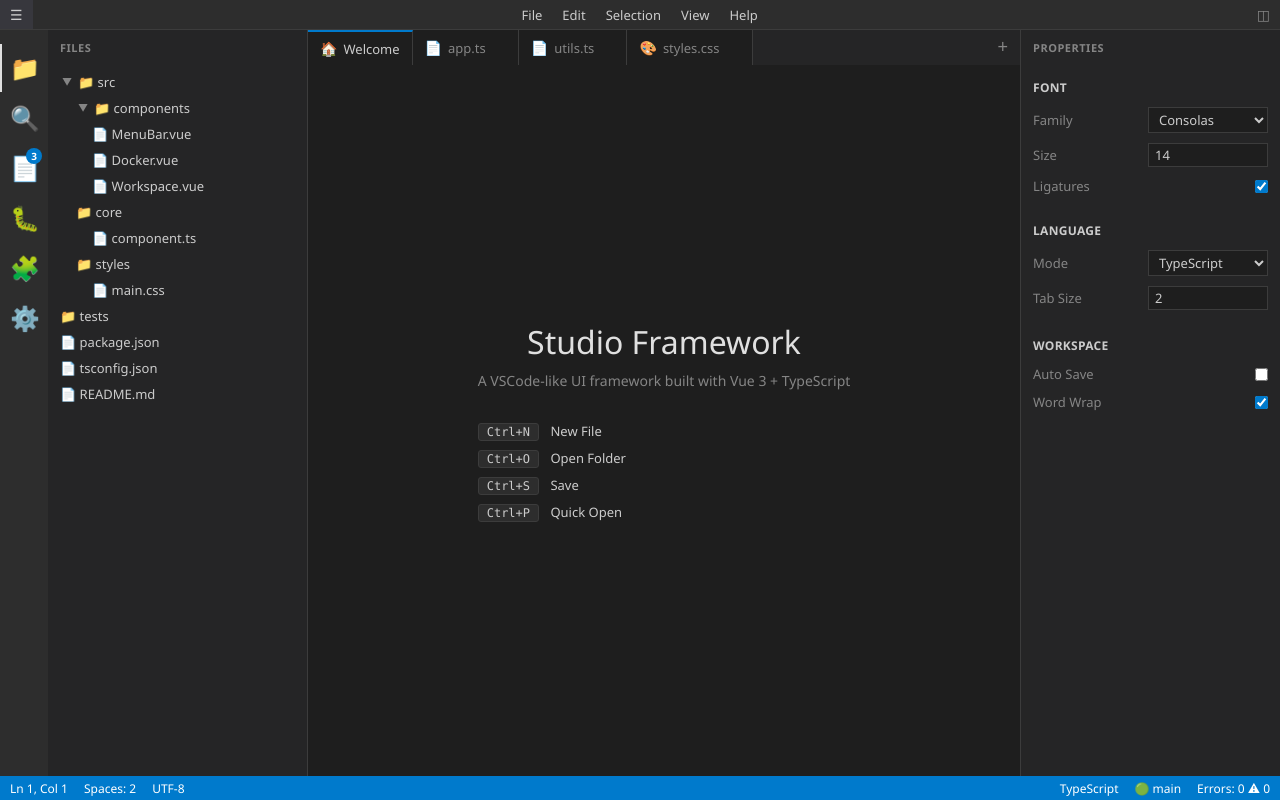
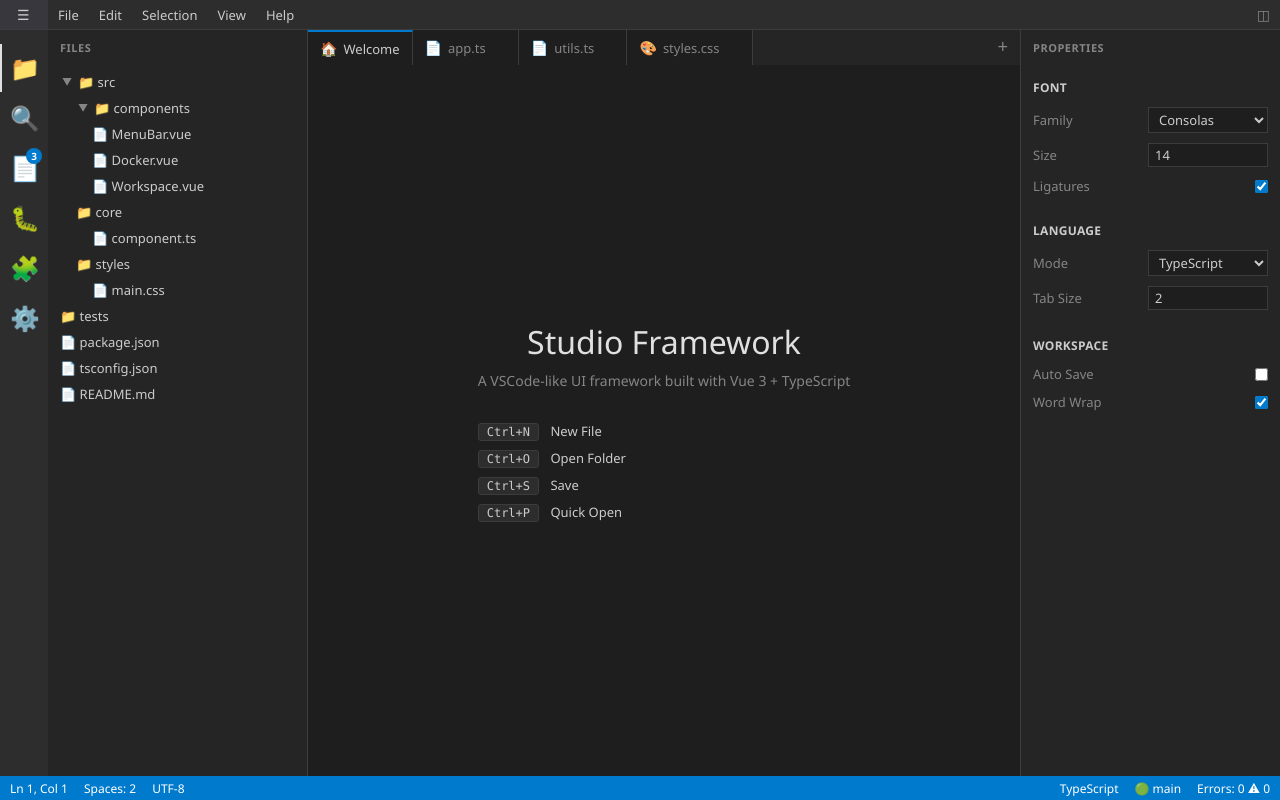
Before and after one commit to banksempire/StudioFramework, a Vue app: page / in a window 1280 px wide. Built offline with nearby package versions, Linux system fonts and the light colour scheme.

Commit message:
fix: ☰ toggle button 48px width, menu left-aligned; update README layout diagram

```diff
--- a/src/styles/main.css
+++ b/src/styles/main.css
@@ -126,6 +126,7 @@ html, body, #app {
   display: flex;
   align-items: center;
   height: 100%;
+  margin-left: auto;
   -webkit-app-region: no-drag;
 }
 
@@ -145,6 +146,17 @@ html, body, #app {
 .sf-menu-action-btn:hover {
   background: var(--sf-active);
   color: var(--sf-text);
+}
+
+/* Left toggle button — matches Docker width */
+.sf-menu-actions--left {
+  margin-left: 0;
+}
+
+.sf-menu-actions--left .sf-menu-action-btn {
+  width: 48px;
+  padding-left: 17px;
+  justify-content: flex-start;
 }
 
 /* ═══════════════════════════════════════════════════════════════════════════
```
Also changed, not shown: 1 other file (tests, documents, lock files or other folders).
